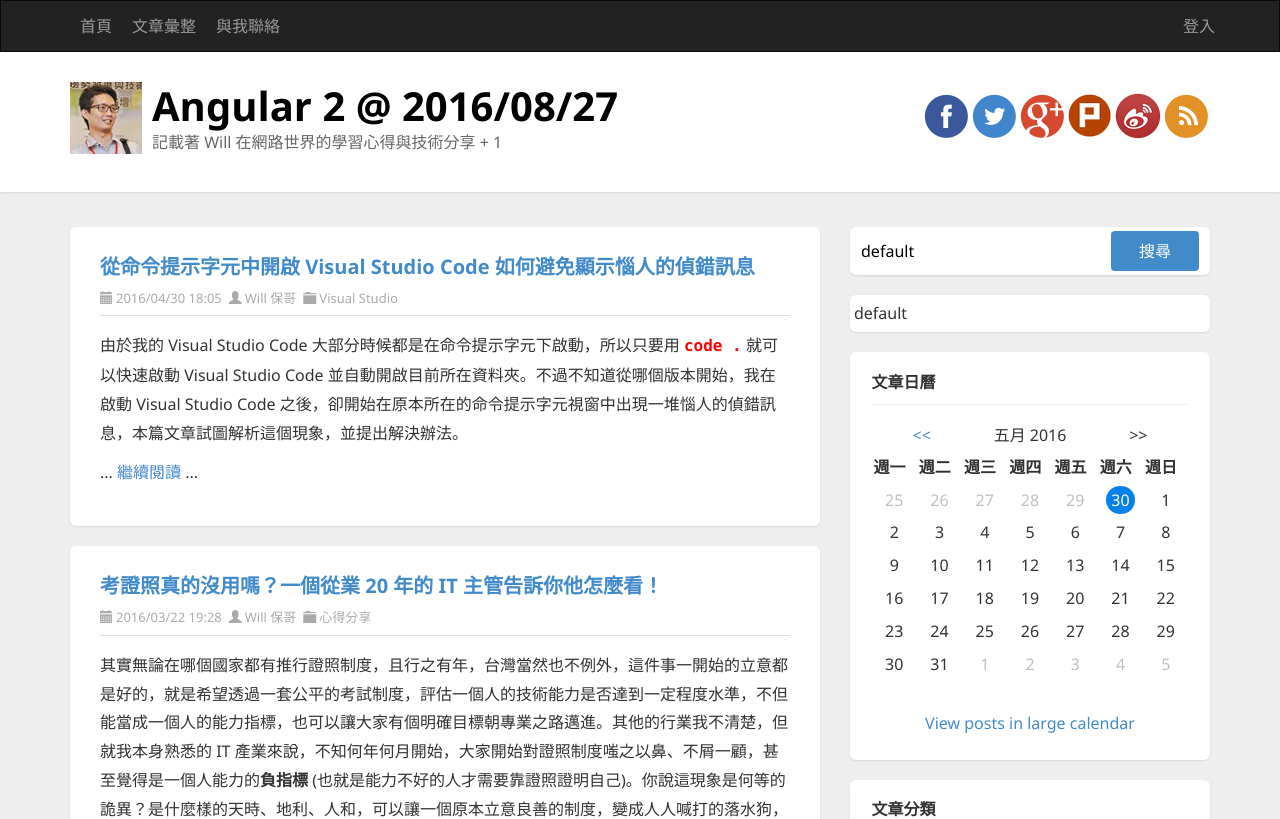
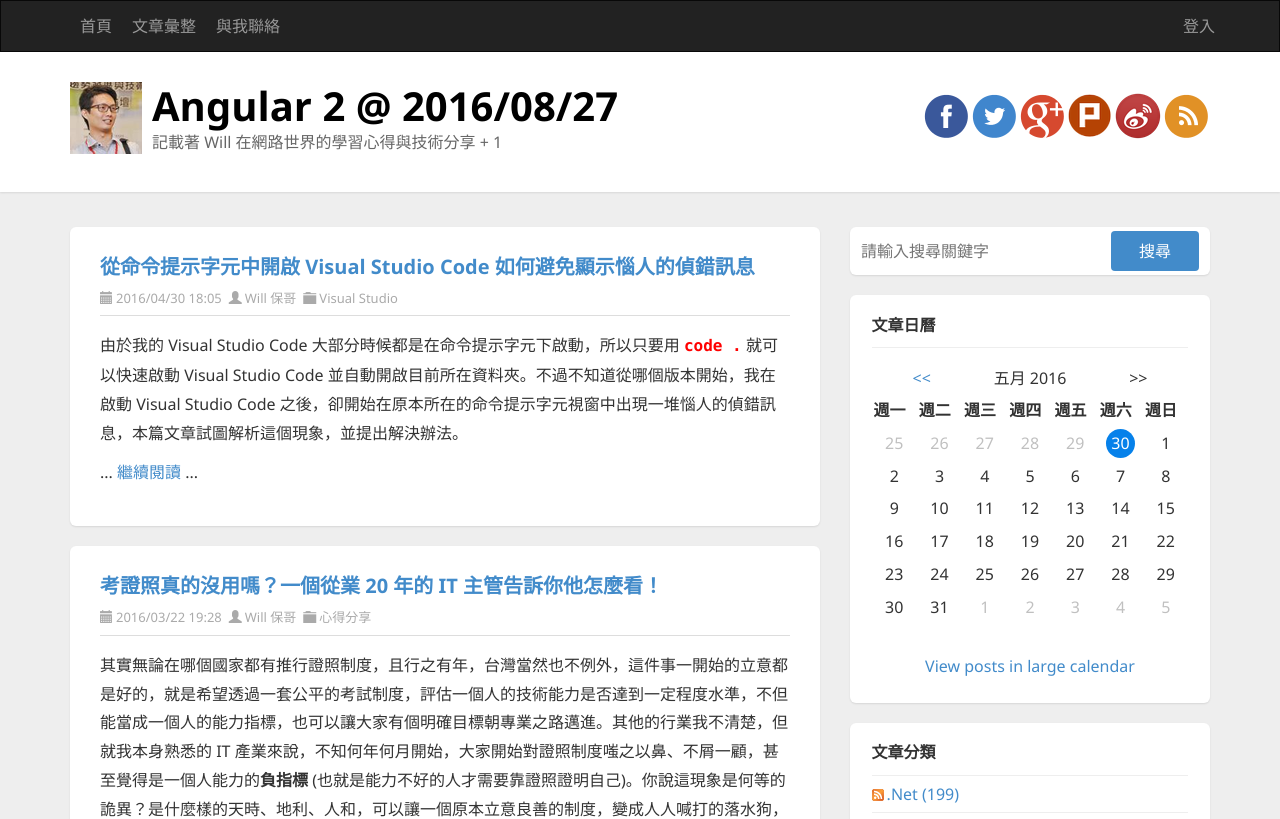
Before and after one commit to Haoops/demo0827, an Angular app: page / in a window 1280 px wide. Shown: the top 819 px of the page. Built offline with nearby package versions, Linux system fonts and the light colour scheme.

Commit message:
將搜尋框的 keyword 修改為「按下 Enter 鍵之後才會寫入 this.keyword 屬性」

```diff
--- a/src/app/app.component.html
+++ b/src/app/app.component.html
@@ -78,21 +78,13 @@
               <div class="widget-content">
                   <div id="searchbox">
                     <input type="text"
-                           [(ngModel)]="keyword"
+                    [value] = "keyword"
+                    (keyup) = "doSearch($event);"
                            placeholder="請輸入搜尋關鍵字" accesskey="s">
                     <input type="button" value="搜尋" id="searchbutton">
                   </div>
               </div>
-            </div>
-            <!-- Search END -->
-
-            <!-- Search START-->
-            <div class="widget search">
-              <div class="widget-content">
-                  <div id="searchbox">
                     {{keyword}}
-                  </div>
-              </div>
             </div>
             <!-- Search END -->
 
--- a/src/app/app.component.ts
+++ b/src/app/app.component.ts
@@ -7,6 +7,13 @@ import { Component } from '@angular/core';
 })
 export class AppComponent {
   title = 'app works!';
+  keyword = '';
 
-  keyword = 'default';
+  doSearch($event: KeyboardEvent){
+    let input = $event.target as HTMLInputElement;
+      if ($event.keyCode == 13 /* Enter Key */) {
+
+        this.keyword = input.value;
+      }
+  }
 }
```
